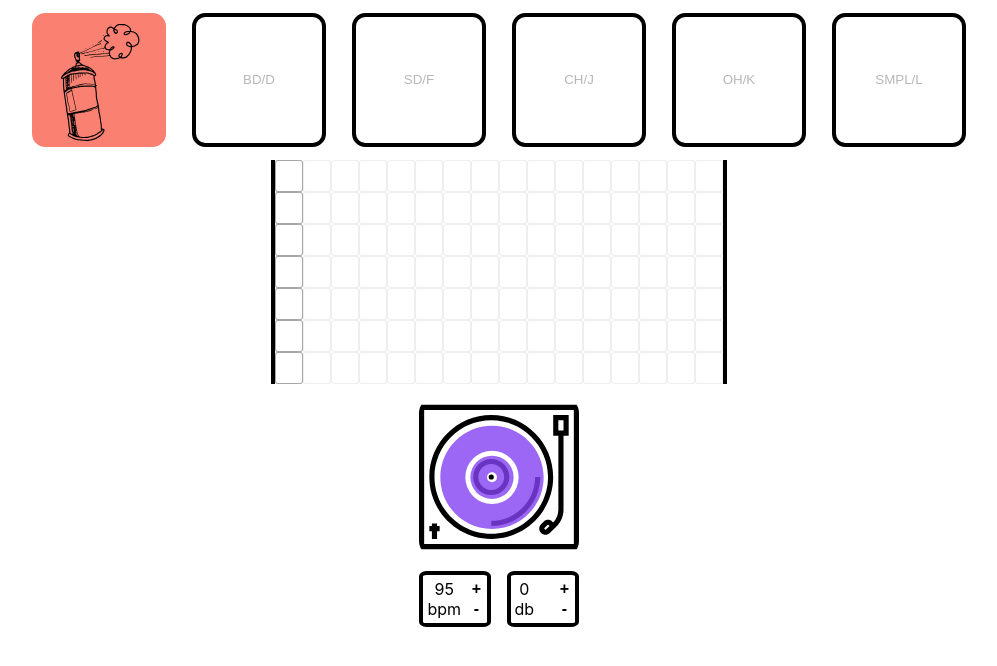
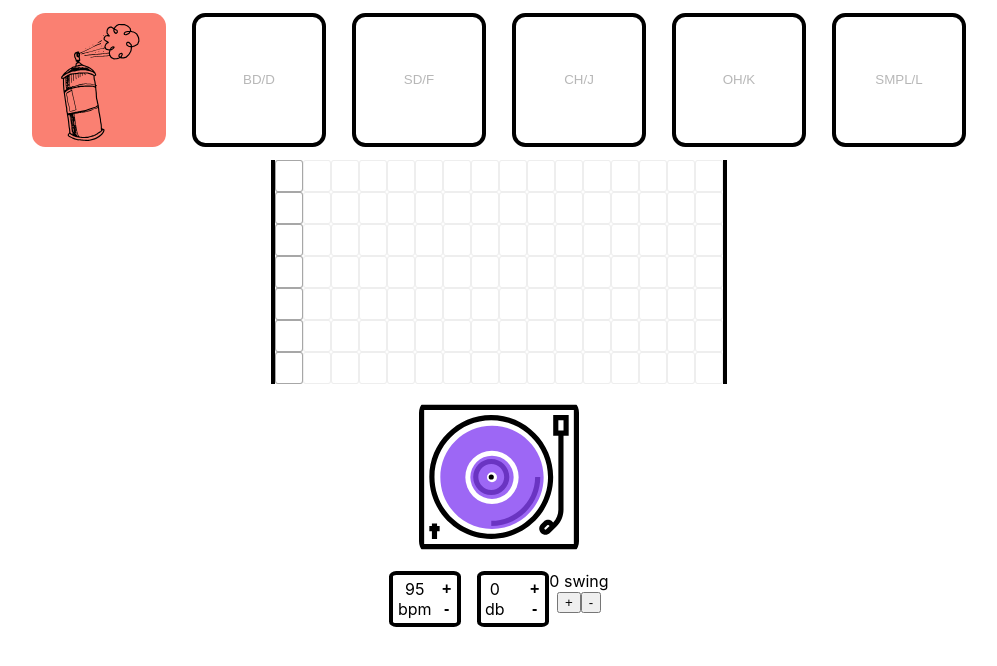
Before and after one commit to JakubJureczko/drum-seq, a React (Create React App) app: page / in a window 1280 px wide. Shown: the top 666 px of the page, without its empty margins (141-1138 px from the left). Built offline with nearby package versions, Linux system fonts and the light colour scheme; no server answers.

Commit message:
swing button

```diff
--- a/src/components/Seq.js
+++ b/src/components/Seq.js
@@ -4,6 +4,7 @@ import "./Seq.css";
 
 import SetBpm from "./SetBpm";
 import SetVol from "./SetVol";
+import Swing from './Swing';
 
 import {
   faRecordVinyl,
@@ -56,9 +57,6 @@ const Sequencer = () => {
 
   useEffect(
     () => {
-
-      //Tone.Transport.swing = 0.5;
-      //Tone.Transport.swingSubdivision = '16n';
       const loop = new Tone.Sequence(
         (time, col) => {
           // Update active column for animation
@@ -169,6 +167,7 @@ const Sequencer = () => {
       <div className="volBpmBtn">
       <SetBpm />
       <SetVol />
+      <Swing />
       </div>
     </div>
   );
--- /dev/null
+++ b/src/components/Swing.js
@@ -0,0 +1,27 @@
+import React, { useState } from "react";
+import * as Tone from "tone";
+import "./Swing.css";
+
+const Swing = () => {
+  const [swinger, setSwinger] = useState(0);
+
+
+Tone.Transport.swing = swinger;
+Tone.Transport.swingSubdivision = '16n';
+
+  return(
+    <div className="swing">
+        <span>{swinger} swing</span>
+        <div className='swingbtn'>
+        <button onClick={() => {
+          if(swinger < 1 ) {
+            Math.round(setSwinger(swinger + 0.1))
+          }
+          }}>+</button>
+        <button onClick={() => setSwinger(swinger - 0.1)}>-</button>
+        </div>
+      </div>
+  )
+}
+
+export default Swing;
```
Also changed, not shown: src/components/Swing.css (added).
